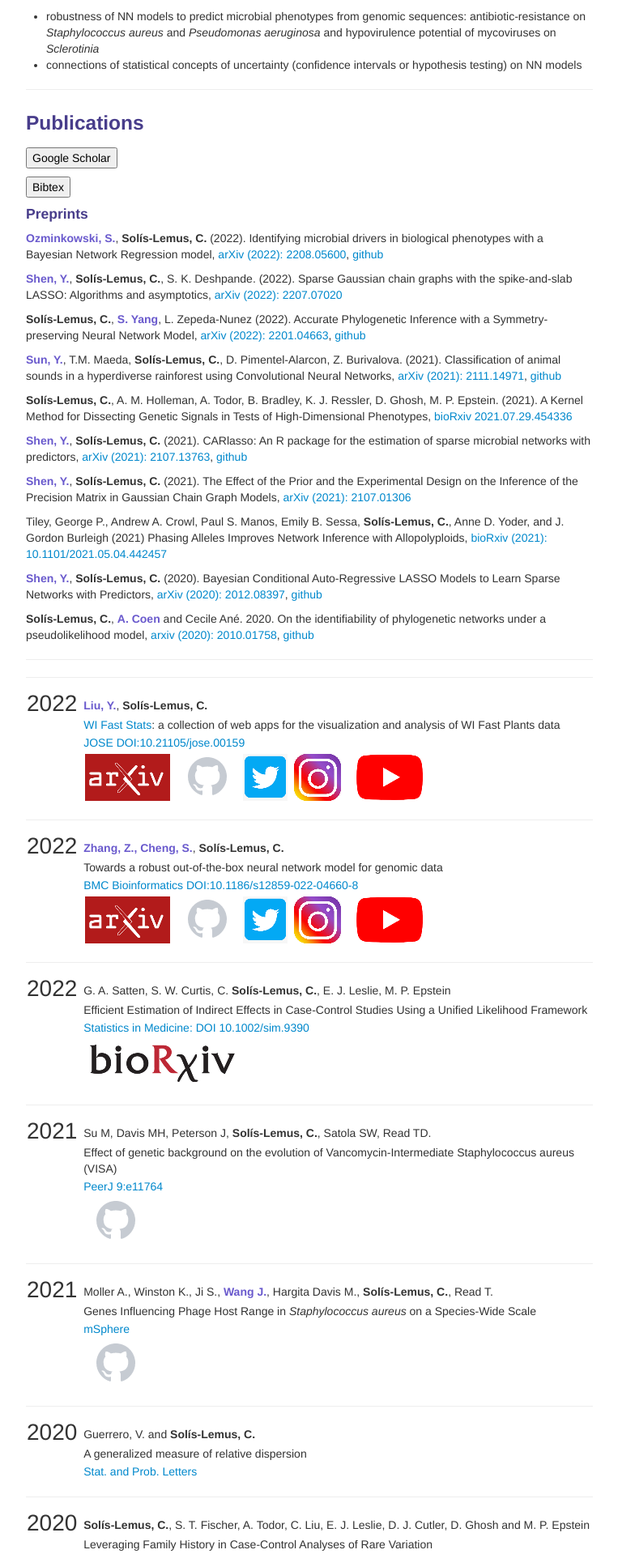
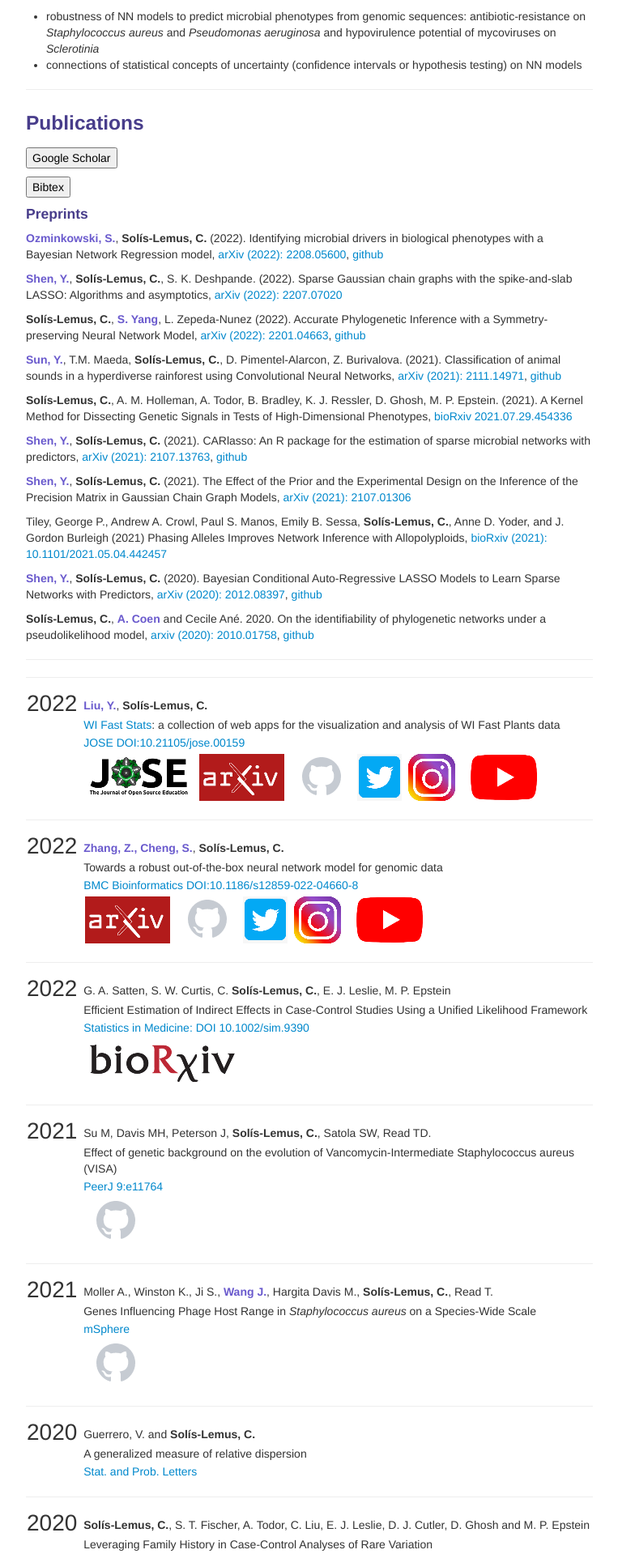
Before and after one commit to solislemuslab/solislemuslab.github.io, a Jekyll site: the page built from pages/research.md, in a window 1280 px wide. Shown: the part 2324-4243 px from the top of the page at 81% size, without its empty margins (258-1021 px from the left). Built offline with Jekyll 4.4.1, drawn with Linux system fonts in a browser that asks for light colours.

Commit message:
added journal

```diff
--- a/pages/research.md
+++ b/pages/research.md
@@ -156,7 +156,7 @@ Tiley, George P., Andrew A. Crowl, Paul S. Manos, Emily B. Sessa, <b>Sol&iacute;
 | <span style="font-size:2em;">2022</span> |  | <strong style="color: SlateBlue;">Liu, Y.</strong>, <b>Sol&iacute;s-Lemus, C.</b> |
 | | | [WI Fast Stats](https://wi-fast-stats.wid.wisc.edu/): a collection of web apps for the visualization and analysis of WI Fast Plants data |
 | | | [JOSE DOI:10.21105/jose.00159](https://jose.theoj.org/papers/10.21105/jose.00159) | |
-| | | [![arxiv (653k)](icons16/arxiv.png)](https://arxiv.org/abs/2012.03290) [![github (653k)](icons16/github.png)](https://github.com/crsl4/fast-stats) [![twitter (653k)](icons16/twitter.png)](https://twitter.com/solislemuslab/status/1521904890234253313) [![instagram (653k)](icons16/instagram.png)](https://www.instagram.com/p/CdL4R3gOCqC) [![youtube (653k)](icons16/youtube.png)](https://youtu.be/2dk0pdVbCzo) |
+| | | [![jose (653k)](icons16/jose.png)](https://jose.theoj.org/papers/10.21105/jose.00159) [![arxiv (653k)](icons16/arxiv.png)](https://arxiv.org/abs/2012.03290) [![github (653k)](icons16/github.png)](https://github.com/crsl4/fast-stats) [![twitter (653k)](icons16/twitter.png)](https://twitter.com/solislemuslab/status/1521904890234253313) [![instagram (653k)](icons16/instagram.png)](https://www.instagram.com/p/CdL4R3gOCqC) [![youtube (653k)](icons16/youtube.png)](https://youtu.be/2dk0pdVbCzo) |
 
 ---
 
```
Also changed, not shown: pages/icons16/jose.png (added).
